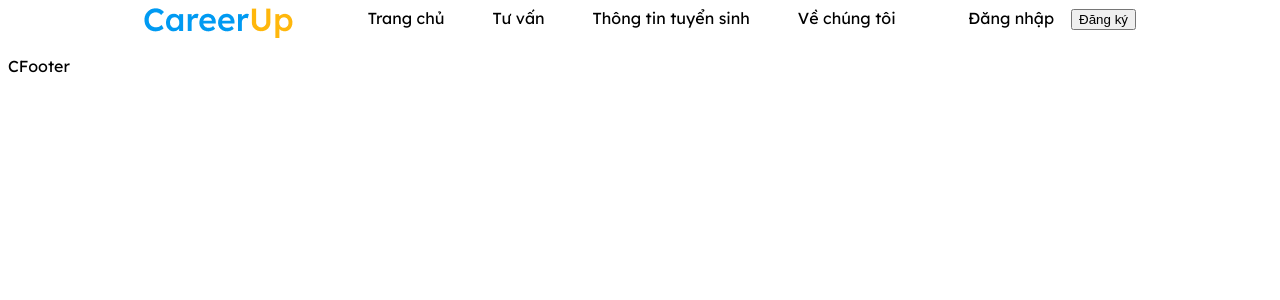
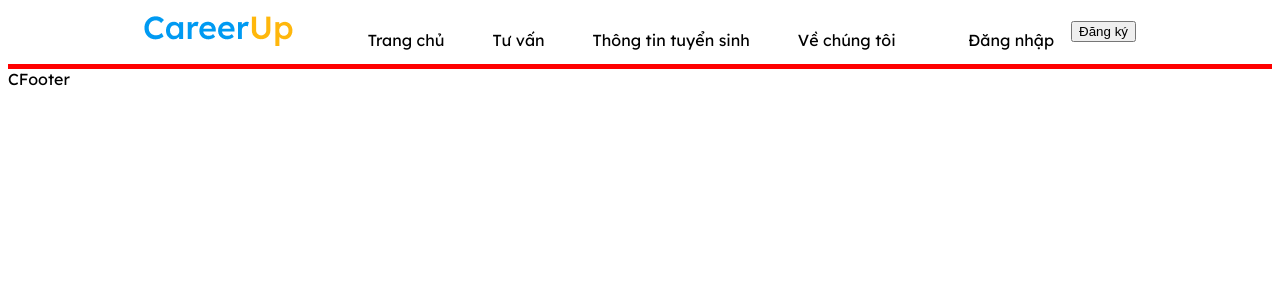
Before and after one commit to foodboi88/CareerUpWebsitePublish, a React (Vite) app: page / in a window 1280 px wide. Shown: the top 300 px of the page. Built offline with nearby package versions, Linux system fonts and the light colour scheme.

Commit message:
Update CHeader.tsx

```diff
--- a/src/components/CHeader.tsx
+++ b/src/components/CHeader.tsx
@@ -4,19 +4,19 @@ import {Button} from 'antd'
 
 const CHeader = () => {
   return (
-    <div style={{display: 'flex', flexDirection: 'row', justifyContent: 'space-between',marginTop:'8px'}}>
-      <div style={{marginLeft:'136px',width:'151px',height:'48px'}}>
+    <div style={{display: 'flex', flexDirection: 'row', justifyContent: 'space-between', borderBottom:'5px solid red'}}>
+      <div style={{marginLeft:'136px',width:'151px',height:'48px',marginTop:'8px'}}>
         <img src={Logo}/>
       </div>
-      <div style={{display: 'flex', flexDirection: 'row'}}>
+      <div style={{display: 'flex', flexDirection: 'row', marginTop:'22px'}}>
         <div><a>Trang chủ</a></div>
         <div style={{marginLeft:'48px'}}><a>Tư vấn</a></div>
         <div style={{marginLeft:'48px'}}><a>Thông tin tuyển sinh</a></div>
         <div style={{marginLeft:'48px'}}><a>Về chúng tôi</a></div>
       </div>
       <div style={{display: 'flex', flexDirection: 'row', marginRight:'136px'}}>
-        <div><a>Đăng nhập</a></div>
-        <div style={{marginLeft:'17px'}}>
+        <div style={{marginTop:'22px'}}><a>Đăng nhập</a></div>
+        <div style={{marginLeft:'17px',marginTop:'12px'}}>
           <Button type="primary" shape="round" >
             Đăng ký
           </Button>
```
